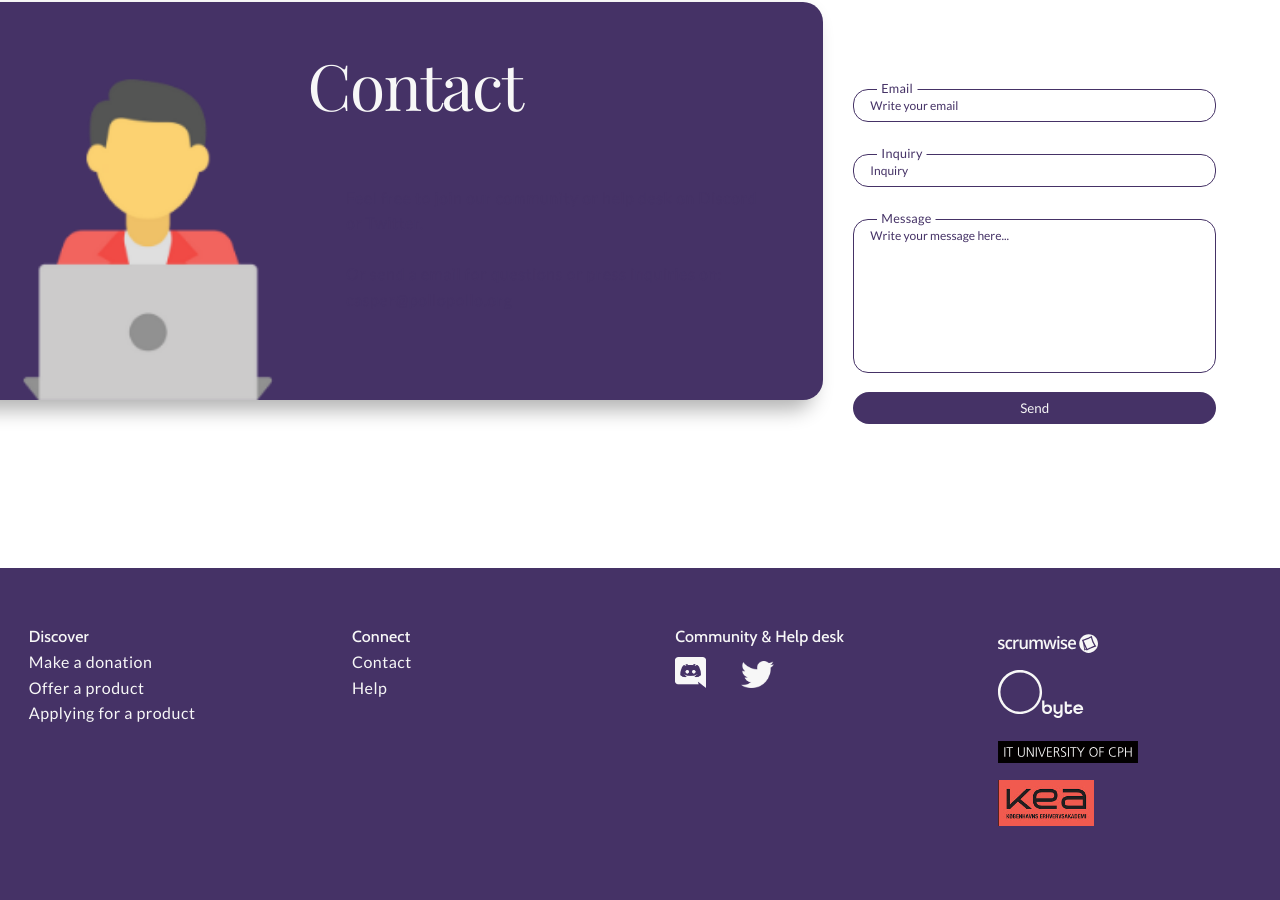
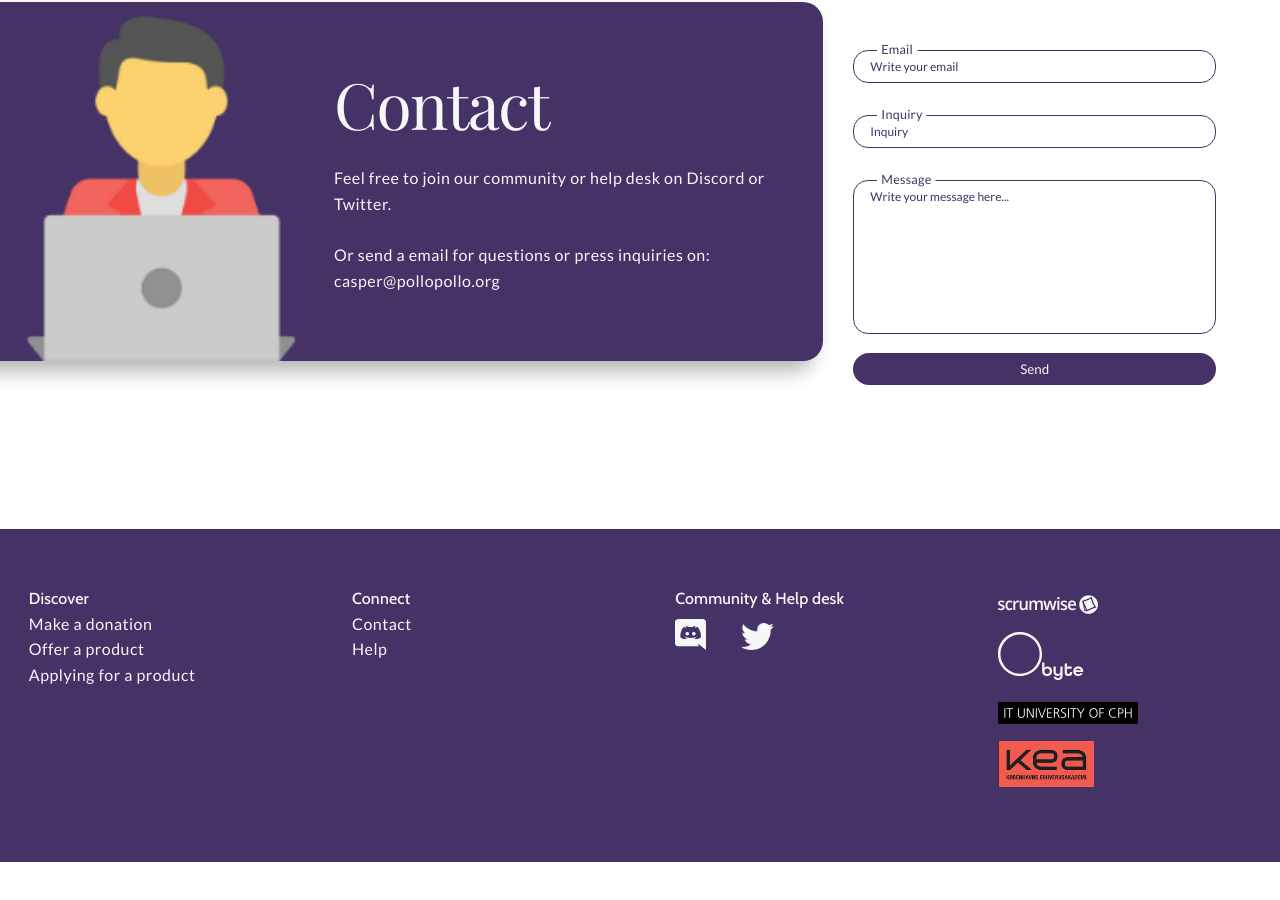
Before and after one commit to subangiv/oral_exam_finale, a React (Create React App) app: page / in a window 1280 px wide. Shown: the part 2544-3444 px from the top of the page. After the commit the page ends 3406 px from the top, so only its background shows below. Built offline with nearby package versions, Linux system fonts and the light colour scheme.

Commit message:
p's color and padding on big screen

```diff
--- a/src/components/contact_page/ContactPage.module.scss
+++ b/src/components/contact_page/ContactPage.module.scss
@@ -21,6 +21,7 @@
     padding: 3vw 3vw;
   }
 }
+
 .bannerWrapper {
   display: flex;
   flex-wrap: wrap;
@@ -67,8 +68,11 @@
       font-size: 4rem;
     }
   }
-  .contactTextWrapper {
-    color: $light;
+  .leftColumnWrapper {
+    .contactTextWrapper {
+      color: $light;
+      padding: 0;
+    }
   }
 
   .leftColumnWrapper {
```
